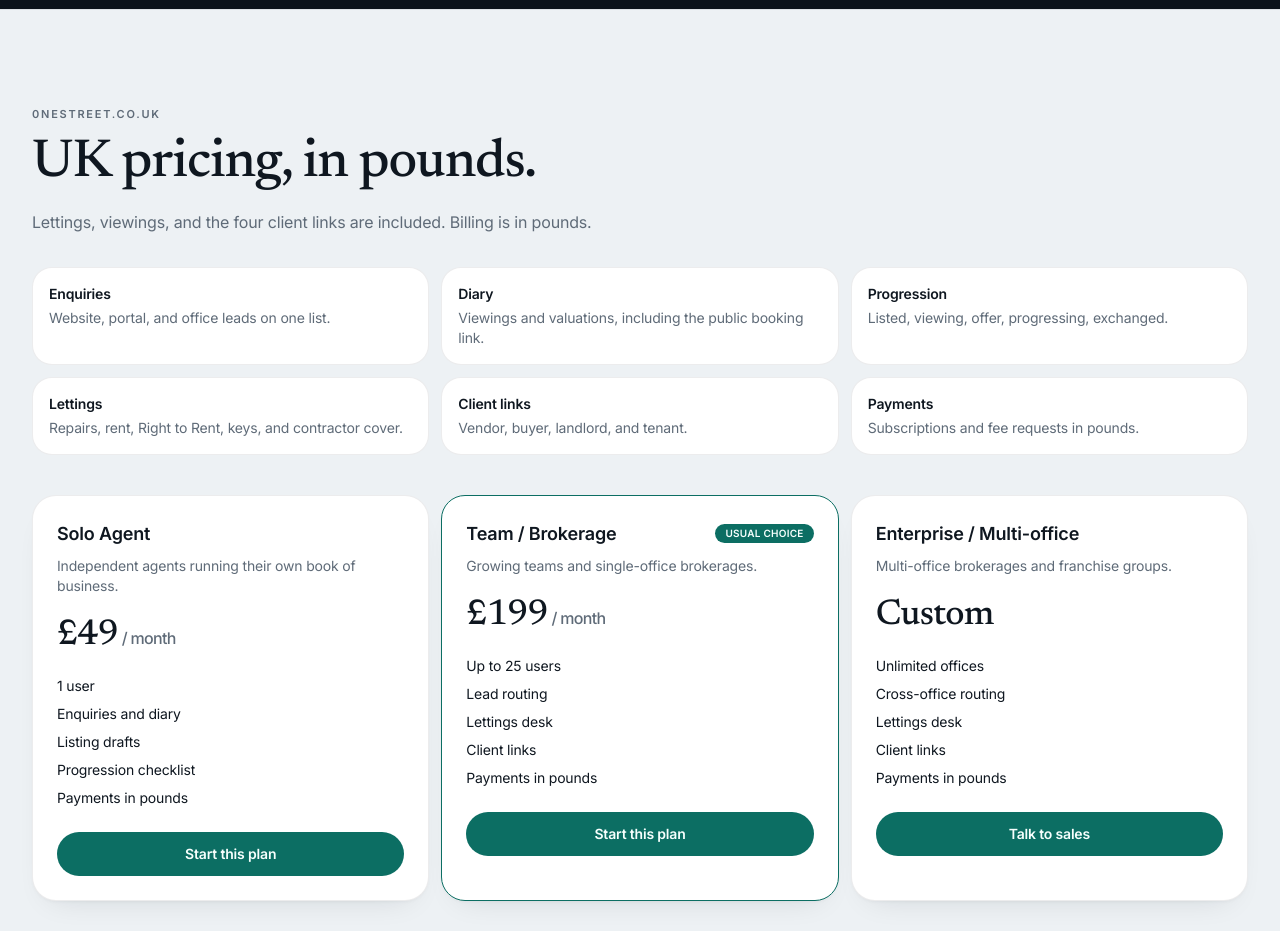
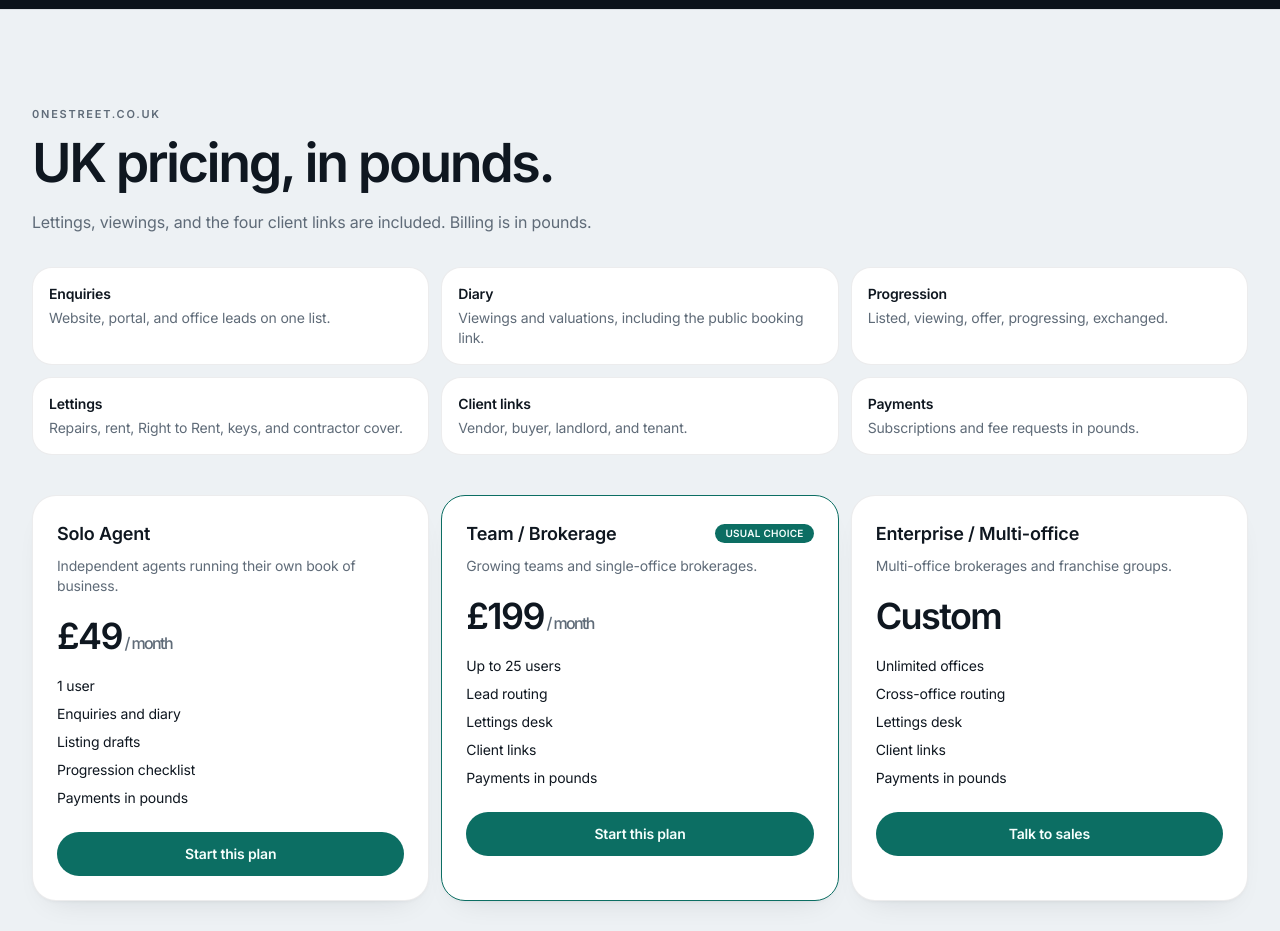
Before and after one commit to ArslanSiddiqui75/onEstate, a Next.js app: page / in a window 1280 px wide. Shown: the part 6620-7551 px from the top of the page. Built offline with nearby package versions, Linux system fonts and the light colour scheme.

Commit message:
Drop the serif display font and use the login face.
Newsreader is no longer loaded. Headings that used it now use Inter, the same sans as the sign-in screen.

Co-authored-by: bilalsiddiqui3k3 <bilalsiddiqui3k3@gmail.com>

```diff
--- a/src/app/globals.css
+++ b/src/app/globals.css
@@ -139,7 +139,7 @@
   --color-background: var(--canvas);
   --color-foreground: var(--foreground);
   --font-sans: var(--font-body);
-  --font-display: var(--font-display);
+  --font-display: var(--font-body);
 
   /* Promoted design tokens so Tailwind utilities (bg-accent, shadow-card, ease-out-expo…)
      resolve at runtime from the CSS variables below — enables theming (e.g. dark mode)
@@ -218,9 +218,9 @@ body::before {
 }
 
 .font-display {
-  font-family: var(--font-display), Georgia, serif;
-  font-weight: 500;
-  letter-spacing: -0.02em;
+  font-family: var(--font-body), system-ui, sans-serif;
+  font-weight: 600;
+  letter-spacing: -0.045em;
 }
 
 .marketing-grain::before {
--- a/src/app/layout.tsx
+++ b/src/app/layout.tsx
@@ -1,6 +1,6 @@
 import type { Metadata } from "next";
 import { headers } from "next/headers";
-import { Inter, Newsreader } from "next/font/google";
+import { Inter } from "next/font/google";
 import { getBrandByMarket } from "@/lib/brand/config";
 import { defaultMarket, marketFromHost } from "@/lib/brand/host";
 import { BrandProvider } from "@/components/brand/brand-provider";
@@ -9,13 +9,6 @@ import { ToastContainer } from "@/components/ui/toast";
 import { ErrorBoundary } from "@/components/ui/error-boundary";
 import type { Market } from "@/types";
 import "./globals.css";
-
-const display = Newsreader({
-  variable: "--font-display",
-  subsets: ["latin"],
-  weight: ["400", "500", "600"],
-  display: "swap",
-});
 
 const body = Inter({
   variable: "--font-body",
@@ -83,7 +76,7 @@ export default async function RootLayout({
     <html
       lang="en"
       data-scroll-behavior="smooth"
-      className={`${display.variable} ${body.variable} h-full`}
+      className={`${body.variable} h-full`}
       suppressHydrationWarning
     >
       <head>
```
